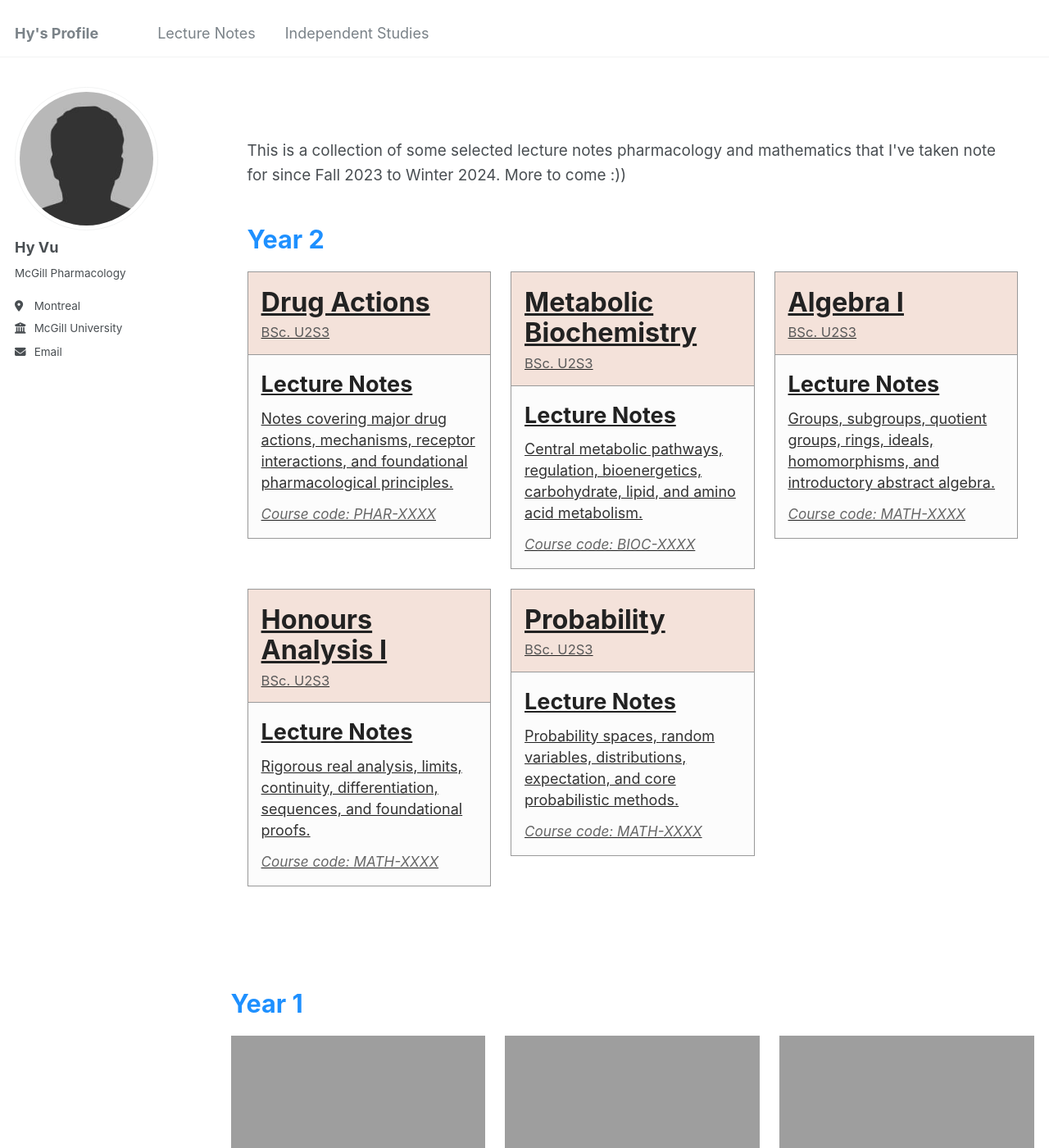
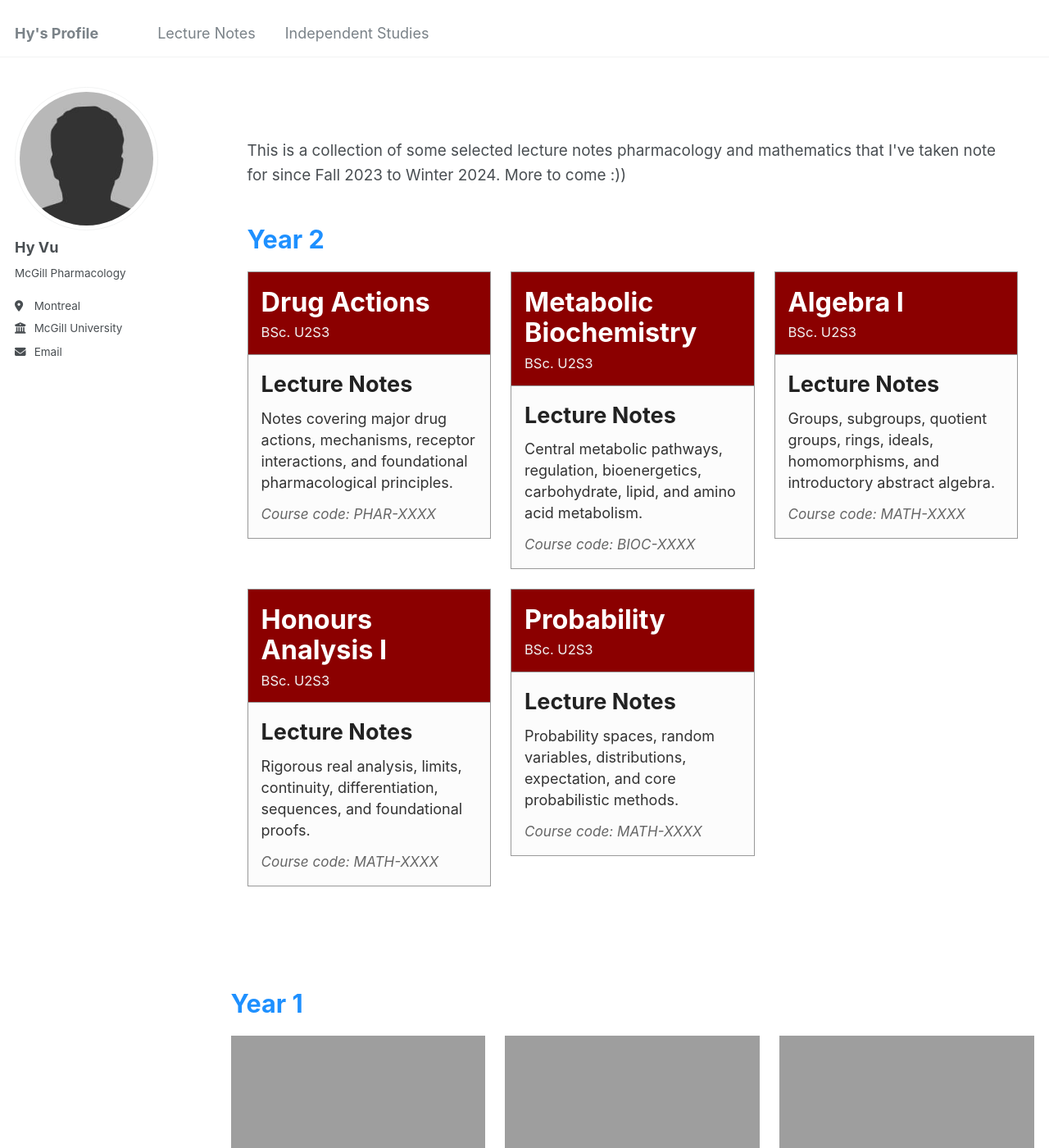
Before and after one commit to Hy-Vu/Hy-Vu.github.io, a Jekyll site: the page built from _pages/lecture-notes.html, in a window 1280 px wide and 1400 px high. Shown: the whole window at 82% size. Built offline with Jekyll 4.4.1, drawn with Linux system fonts in a browser that asks for light colours.

Commit message:
Update lecture-notes.html

```diff
--- a/_pages/lecture-notes.html
+++ b/_pages/lecture-notes.html
@@ -38,14 +38,23 @@ author_profile: true
     min-width: 260px;
   }
 
-  .pdf-card {
+.pdf-card,
+.pdf-card:link,
+.pdf-card:visited,
+.pdf-card:hover,
+.pdf-card:active {
   display: block;
-    text-decoration: none;
+  text-decoration: none !important;
   color: #222;
   border: 1.5px solid #999;
   background: #fafafa;
   min-height: 260px;
   transition: transform 0.2s ease, box-shadow 0.2s ease;
+}
+
+.pdf-card *,
+.pdf-card *:hover {
+  text-decoration: none !important;
 }
 
 .pdf-card:hover {
@@ -55,7 +64,7 @@ author_profile: true
 
 .pdf-card-top {
   padding: 18px 16px 14px 16px;
-    background: #f4e2da;
+  background: #8b0000;
 }
 
 .pdf-card-title {
@@ -63,11 +72,12 @@ author_profile: true
   font-weight: 700;
   line-height: 1.15;
   margin-bottom: 6px;
+  color: white;
 }
 
 .pdf-card-subtitle {
   font-size: 0.92em;
-    color: #5a5a5a;
+  color: #f1f1f1;
 }
 
   .pdf-card-divider {
```
Lines whose indentation alone changed are shown as unchanged.
